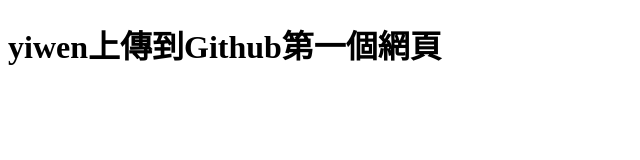
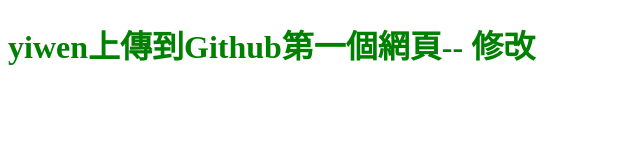
Before and after one commit to yiwen0404/the-first-web, a plain HTML site: page index.html in a window 1280 px wide. Shown: the whole page, without its empty margins (0-640 px from the left). Drawn offline with Linux system fonts and the light colour scheme.

Commit message:
新增CSS樣式

```diff
--- a/index.html
+++ b/index.html
@@ -4,8 +4,9 @@
     <meta charset="UTF-8">
     <meta name="viewport" content="width=device-width, initial-scale=1.0">
     <title>Document</title>
+    <link rel="stylesheet" href="style.css">
 </head>
 <body>
-    <h1>yiwen上傳到Github第一個網頁</h1>
+    <h1>yiwen上傳到Github第一個網頁-- 修改</h1>
 </body>
 </html>
--- /dev/null
+++ b/style.css
@@ -0,0 +1,3 @@
+h1{
+    color: green;
+}
```
